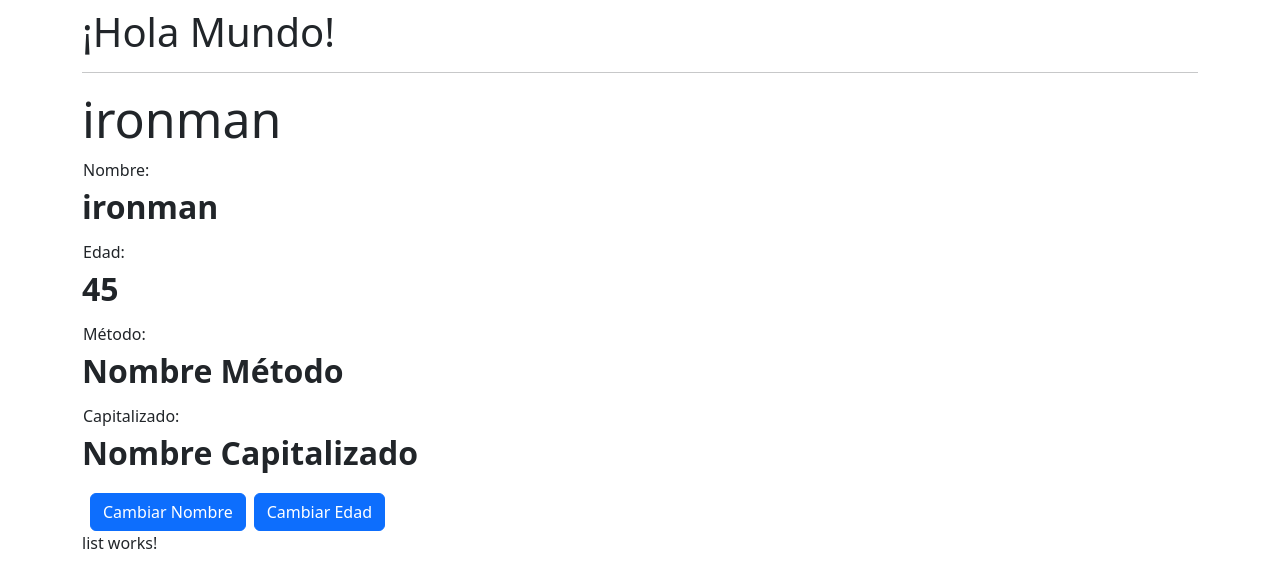
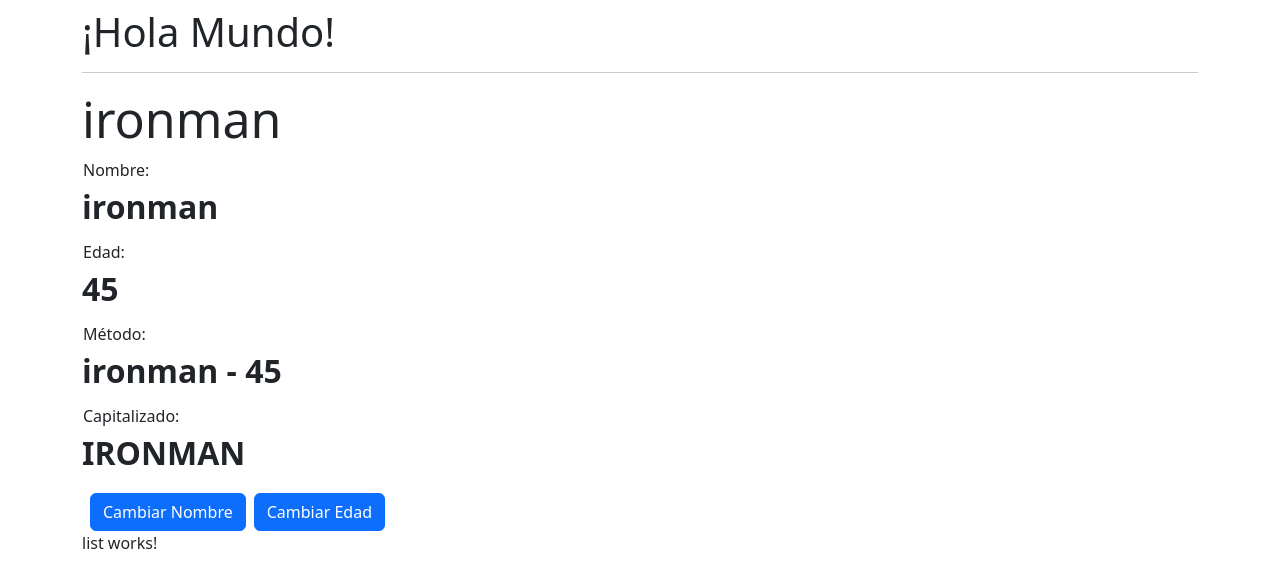
Before and after one commit to alexisbar97/Curso_Angular_02-Bases, an Angular app: page / in a window 1280 px wide. Shown: the top 588 px of the page. Built offline with nearby package versions, Linux system fonts and the light colour scheme.

Commit message:
7. Video 46 Finalizado

```diff
--- a/src/app/heroes/hero/hero.component.html
+++ b/src/app/heroes/hero/hero.component.html
@@ -8,10 +8,10 @@
   <dd>{{age}}</dd>
 
   <td>Método:</td>
-  <dd>Nombre Método</dd>
+  <dd>{{getHeroDescription()}}</dd>
 
   <td>Capitalizado:</td>
-  <dd>Nombre Capitalizado</dd>
+  <dd>{{this.name.toUpperCase()}}</dd>
 
 </dl>
 
--- a/src/app/heroes/hero/hero.component.ts
+++ b/src/app/heroes/hero/hero.component.ts
@@ -11,4 +11,11 @@ export class HeroComponent {
   public name: string = 'ironman';
   public age: number = 45;
 
+  get capitalizedName(): string {
+    return '¡Hola Mundo!';
+  }
+
+  getHeroDescription(): string {
+    return `${this.name} - ${this.age}`;
+  }
 }
```
